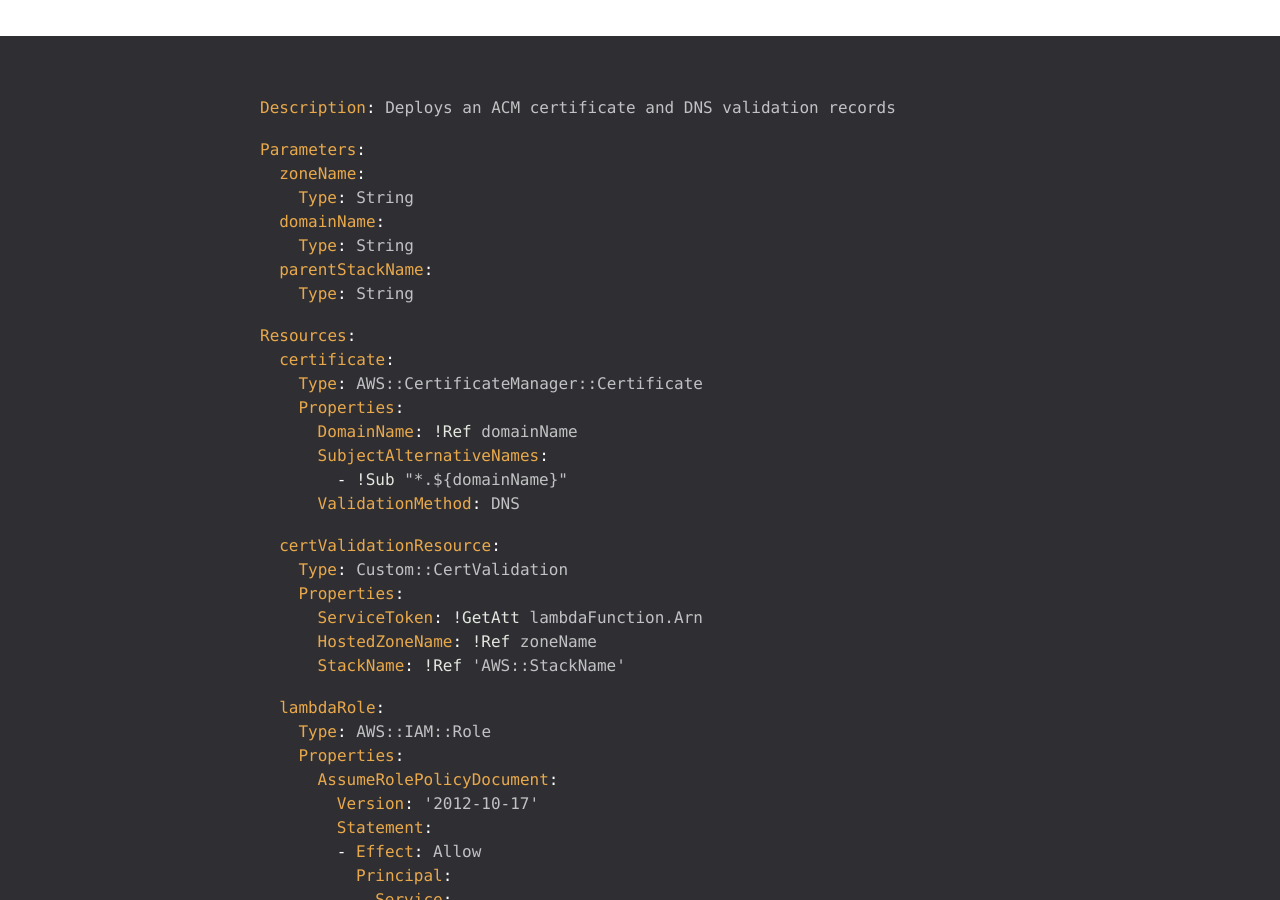
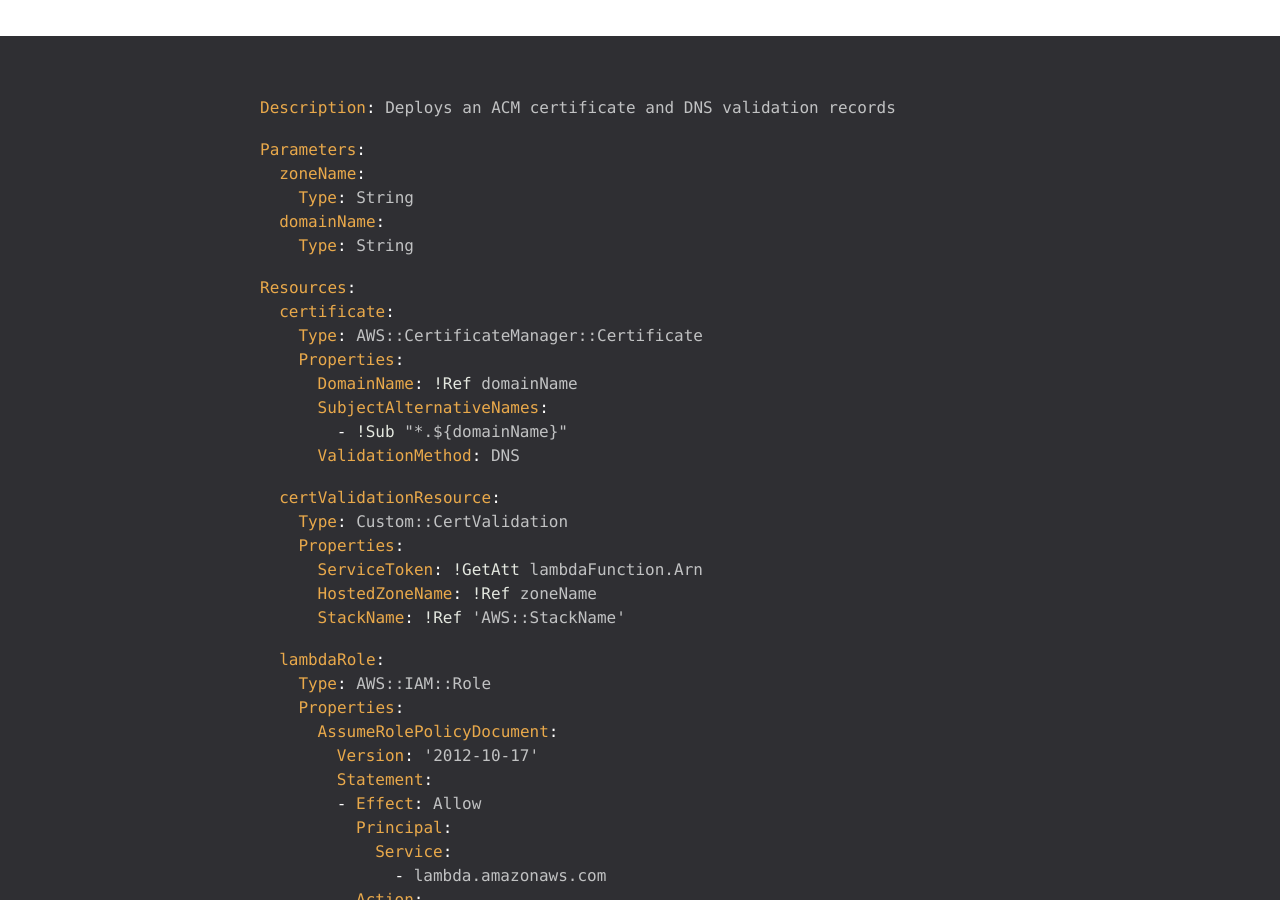
Before and after one commit to callum-p/callumpember.com, a Jekyll site: the page built from _posts/2019-02-01-Validate-an-ACM-cert-with-CloudFormation.md, in a window 1280 px wide and 900 px high, scrolled down 549 px. Built offline with Jekyll 4.4.1, drawn with Linux system fonts in a browser that asks for light colours; comment, search, counter and statistics services are not loaded.

Commit message:
Fixed 'bug'

```diff
--- a/_posts/2019-02-01-Validate-an-ACM-cert-with-CloudFormation.md
+++ b/_posts/2019-02-01-Validate-an-ACM-cert-with-CloudFormation.md
@@ -27,8 +27,6 @@
   zoneName:
     Type: String
   domainName:
-    Type: String
-  parentStackName:
     Type: String
 
 Resources:
```
